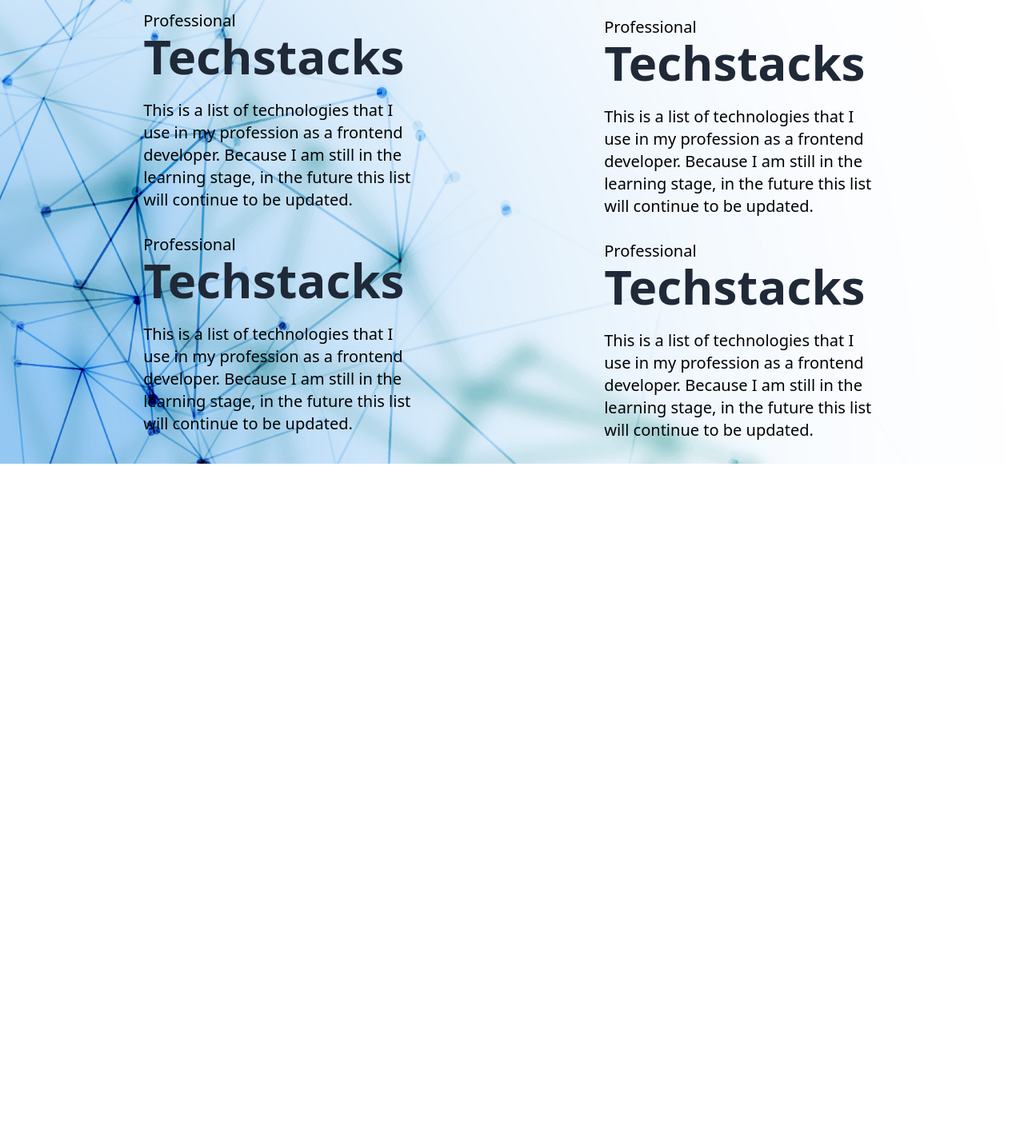
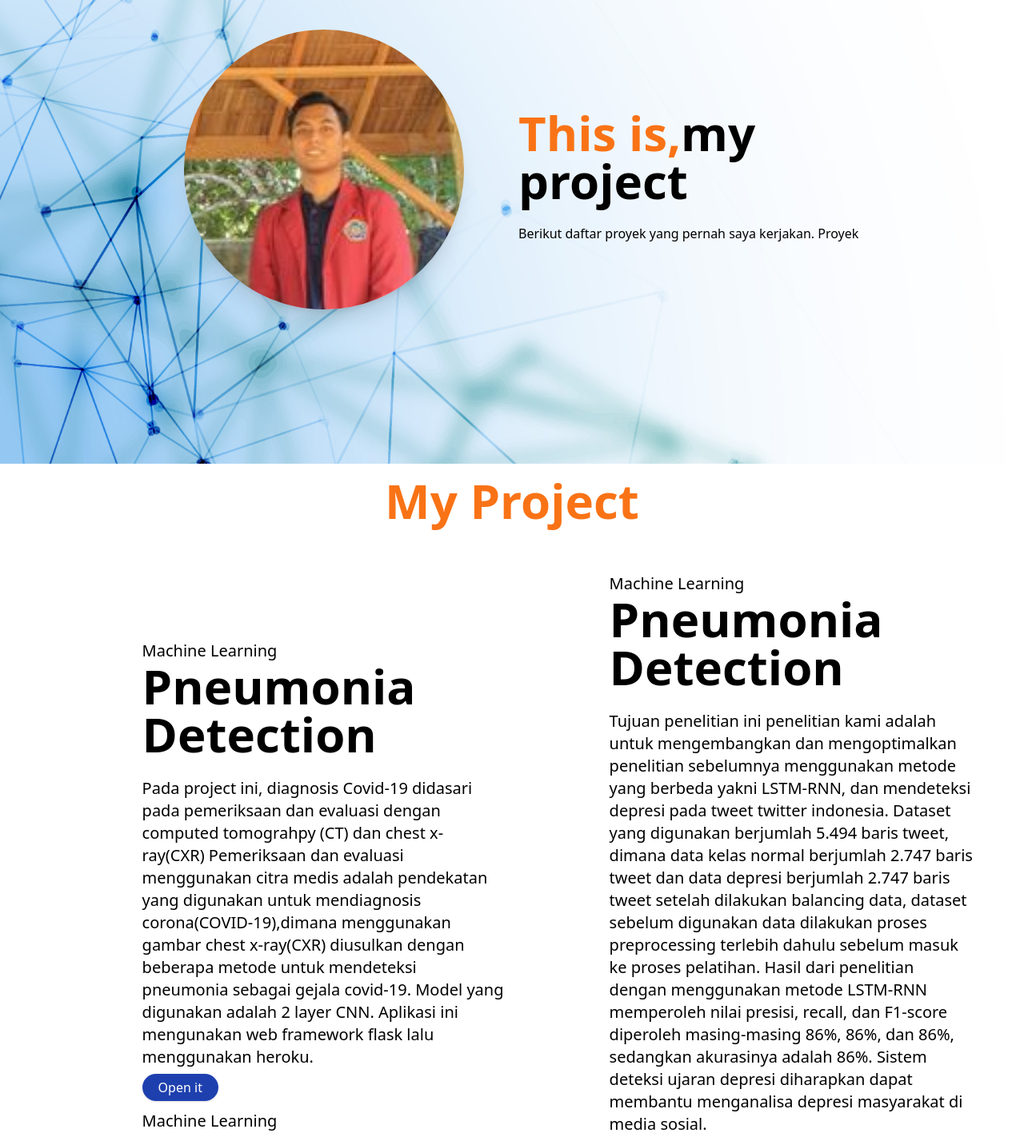
Before and after one commit to ivandwinugraha/Portofolio, a React (Create React App) app: page /project in a window 1280 px wide. Shown: the part 220-1642 px from the top of the page at 80% size. Before the commit the page ends 800 px from the top, so only its background shows below. Built offline with nearby package versions, Linux system fonts and the light colour scheme.

Commit message:
Update : project

```diff
--- a/src/pages/about.jsx
+++ b/src/pages/about.jsx
@@ -20,7 +20,7 @@ const About = () => {
           <div className="w-full pt-4 flex flex-col md:pr-[20%] space-y-4 justify-center text-black">
             <div className="space-y-1 font-bold md:text-2xl text-lg">
               <p><span className="text-orange-500">Hello!</span>, my name is</p>
-              <h1 className="text-4xl md:text-6xl md:pb-2">Ivan Dwi Nugayha</h1>
+              <h1 className="text-4xl md:text-6xl md:pb-2">Ivan Dwi Nugraha</h1>
               <p>Im a <span className="text-orange-500">Data Scientist</span></p>
             </div>
             <p className="md:text-base text-sm">I am a data scientist with a passion for storytelling. I believe that words and data are the two most powerful tools to change the world.</p>
--- a/src/pages/project.jsx
+++ b/src/pages/project.jsx
@@ -4,6 +4,31 @@ import Background from "../component/Background";
 const Project = () => {
   return (
     <>
+      <div className="justify-center relative z-10 h-[100%] w-[100%] flex flex-col items-center px-[5%] ">
+
+        <div className="grid md:grid-cols-2 grid-cols-1 w-[100%] md:h-[100%] h-auto md:gap-4 m-4">
+
+          {/* kiri */}
+          <div className="w-full flex flex-col md:pl-[20%] space-y-4 justify-center items-center py-5">
+            <div className="hover:scale-[103%] duration-300 md:h-[350px] md:w-[350px] h-[200px] w-[200px] shadow shadow-xl rounded-full flex items-center justify-center overflow-hidden">
+              <img className="md:scale-[250%] scale-[150%]" alt="error" src="/ivan.jpg" />
+            </div>
+          </div>
+
+          {/* kanan */}
+          <div className="w-full pt-4 flex flex-col md:pr-[20%] space-y-4 justify-center text-black">
+            <div className="space-y-1 font-bold md:text-2xl text-lg">
+              {/* <p><span className="text-orange-500"></span>, my name is</p> */}
+              <h1 className="text-4xl md:text-6xl md:pb-2">
+                <span className="text-orange-500">This is,</span>
+                <span className="text-black-500 ">my project</span>
+              </h1>
+            </div>
+            <p className="md:text-base text-sm">Berikut daftar proyek yang pernah saya kerjakan. Proyek </p>
+          </div>
+        </div>
+      </div>
+
       {/* content */}
       <div className="relative z-10 h-[100%] w-[100%] flex flex-col items-center px-[5%] ">
 
@@ -12,47 +37,80 @@ const Project = () => {
           {/* Atas Center */}
           <div className="w-full pt-4 flex px-[20%] space-y-4 justify-center">
             <div>
-              <h1 className='text-a-2 text-4xl lg:text-6xl font-bold capitalize lg:pb-6 pb-3'>Project</h1>
+              <h1 className='text-orange-500 text-a-2 text-4xl lg:text-6xl font-bold capitalize lg:pb-6 pb-3'> My Project</h1>
             </div>
           </div>
 
         </div>
 
-        <div className="grid grid-cols-2 pb-4 w-[100%] h-[100%] ">
+        <div className="grid md:grid-cols-2 grid-cols-1 w-[100%] md:h-[100%] h-auto md:gap-4 m-4">
 
           {/* kiri */}
-          <div className="w-full  flex flex-col px-[20%] space-y-4 justify-center">
+          <div className="w-full flex flex-col md:pl-[20%] space-y-4 justify-center text-black items-center py-5">
+
+            {/* Pneumonnia */}
             <div>
-              <p className='text-black dark:text-black md:text-xl text-sm'>Professional</p>
-              <h1 className='text-a-2 text-4xl lg:text-6xl font-bold capitalize lg:pb-6 pb-3'>techstacks</h1>
-              <p className='text-black dark:text-black text-sm lg:text-xl pb-3'>This is a list of technologies that I use in my profession as a frontend developer. Because I am still in the learning stage, in the future this list will continue to be updated.</p>
+              <p className='text-black dark:text-black md:text-xl text-sm'>Machine Learning</p>
+              <h1 className='text-a-2 text-4xl lg:text-6xl font-bold capitalize lg:pb-6 pb-3'>Pneumonia Detection</h1>
+              <p className='text-black dark:text-black text-sm lg:text-xl pb-3'>Pada project ini, diagnosis Covid-19 didasari pada pemeriksaan dan evaluasi dengan computed tomograhpy (CT) dan chest x-ray(CXR) Pemeriksaan dan evaluasi menggunakan citra medis adalah pendekatan yang digunakan untuk mendiagnosis corona(COVID-19),dimana menggunakan gambar chest x-ray(CXR) diusulkan dengan beberapa metode untuk mendeteksi pneumonia sebagai gejala covid-19. Model yang digunakan adalah 2 layer CNN. Aplikasi ini mengunakan web framework flask lalu menggunakan heroku.</p>
+              <span>
+                <a href="https://github.com/ivandwinugraha/cbir-flaskcnn" type="button" className="px-5 py-1.5 hover:ring ring-blue-500 shadow bg-blue-800 rounded-full hover:bg-blue-900 text-white duration-300">
+                  Open it
+                </a>
+              </span>
             </div>
 
+            {/* Depression Detection */}
             <div>
-              <p className='text-black dark:text-black md:text-xl text-sm'>Professional</p>
-              <h1 className='text-a-2 text-4xl lg:text-6xl font-bold capitalize lg:pb-6 pb-3'>techstacks</h1>
-              <p className='text-black dark:text-black text-sm lg:text-xl pb-3'>This is a list of technologies that I use in my profession as a frontend developer. Because I am still in the learning stage, in the future this list will continue to be updated.</p>
+              <p className='text-black dark:text-black md:text-xl text-sm'>Machine Learning</p>
+              <h1 className='text-a-2 text-4xl lg:text-6xl font-bold capitalize lg:pb-6 pb-3'>Rice Leaf Diseases Detection</h1>
+              <p className='text-black dark:text-black text-sm lg:text-xl pb-3'>Pada project ini, diagnosis Covid-19 didasari pada pemeriksaan dan evaluasi dengan computed tomograhpy (CT) dan chest x-ray(CXR) Pemeriksaan dan evaluasi menggunakan citra medis adalah pendekatan yang digunakan untuk mendiagnosis corona(COVID-19),dimana menggunakan gambar chest x-ray(CXR) diusulkan dengan beberapa metode untuk mendeteksi pneumonia sebagai gejala covid-19. Model yang digunakan adalah 2 layer CNN. Aplikasi ini mengunakan web framework flask lalu menggunakan heroku.</p>
+              <span>
+                <a href="https://github.com/ivandwinugraha/cbir-flaskcnn" type="button" className="px-5 py-1.5 hover:ring ring-blue-500 shadow bg-blue-800 rounded-full hover:bg-blue-900 text-white duration-300">
+                  Open it
+                </a>
+              </span>
             </div>
+
           </div>
 
           {/* kanan */}
-          <div className="w-full pt-4 flex flex-col px-[20%] space-y-4 justify-center">
+          <div className="w-full flex flex-col md:pl-[20%] space-y-4 justify-center text-black items-center py-5">
+            {/* Pneumonnia */}
             <div>
-              <p className='text-black dark:text-black md:text-xl text-sm'>Professional</p>
-              <h1 className='text-a-2 text-4xl lg:text-6xl font-bold capitalize lg:pb-6 pb-3'>techstacks</h1>
-              <p className='text-black dark:text-black text-sm lg:text-xl pb-3'>This is a list of technologies that I use in my profession as a frontend developer. Because I am still in the learning stage, in the future this list will continue to be updated.</p>
+              <p className='text-black dark:text-black md:text-xl text-sm'>Machine Learning</p>
+              <h1 className='text-a-2 text-4xl lg:text-6xl font-bold capitalize lg:pb-6 pb-3'>Pneumonia Detection</h1>
+              <p className='text-black dark:text-black text-sm lg:text-xl pb-3'>
+
+              Tujuan penelitian ini penelitian kami adalah untuk mengembangkan dan mengoptimalkan penelitian sebelumnya menggunakan metode yang berbeda yakni LSTM-RNN, dan mendeteksi depresi pada tweet twitter indonesia. Dataset yang digunakan berjumlah 5.494 baris tweet, dimana data kelas normal berjumlah 2.747 baris tweet dan data depresi berjumlah 2.747 baris tweet setelah dilakukan balancing data, dataset sebelum digunakan data dilakukan proses preprocessing terlebih dahulu sebelum masuk ke proses pelatihan. Hasil dari penelitian dengan menggunakan metode LSTM-RNN memperoleh nilai presisi, recall, dan F1-score diperoleh masing-masing 86%, 86%, dan 86%, sedangkan akurasinya adalah 86%. Sistem deteksi ujaran depresi diharapkan dapat membantu menganalisa depresi masyarakat di media sosial.
+
+              </p>
+              <span>
+                <a href="https://github.com/ivandwinugraha/cbir-flaskcnn" type="button" className="px-5 py-1.5 hover:ring ring-blue-500 shadow bg-blue-800 rounded-full hover:bg-blue-900 text-white duration-300">
+                  Open it
+                </a>
+              </span>
             </div>
 
+            {/* Depression Detection */}
             <div>
-              <p className='text-black dark:text-black md:text-xl text-sm'>Professional</p>
-              <h1 className='text-a-2 text-4xl lg:text-6xl font-bold capitalize lg:pb-6 pb-3'>techstacks</h1>
-              <p className='text-black dark:text-black text-sm lg:text-xl pb-3'>This is a list of technologies that I use in my profession as a frontend developer. Because I am still in the learning stage, in the future this list will continue to be updated.</p>
+              <p className='text-black dark:text-black md:text-xl text-sm'>Machine Learning</p>
+              <h1 className='text-a-2 text-4xl lg:text-6xl font-bold capitalize lg:pb-6 pb-3'>Deteksi Depresi Pada Tweat</h1>
+              <p className='text-black dark:text-black text-sm lg:text-xl pb-3'>Pada project ini, diagnosis Covid-19 didasari pada pemeriksaan dan evaluasi dengan computed tomograhpy (CT) dan chest x-ray(CXR) Pemeriksaan dan evaluasi menggunakan citra medis adalah pendekatan yang digunakan untuk mendiagnosis corona(COVID-19),dimana menggunakan gambar chest x-ray(CXR) diusulkan dengan beberapa metode untuk mendeteksi pneumonia sebagai gejala covid-19. Model yang digunakan adalah 2 layer CNN. Aplikasi ini mengunakan web framework flask lalu menggunakan heroku.</p>
+              <span>
+                <a href="https://github.com/ivandwinugraha/cbir-flaskcnn" type="button" className="px-5 py-1.5 hover:ring ring-blue-500 shadow bg-blue-800 rounded-full hover:bg-blue-900 text-white duration-300">
+                  Open it
+                </a>
+              </span>
             </div>
+
           </div>
         </div>
 
+
+
       </div>
-     <Background/>
+      <Background />
     </>
   );
 }
```
